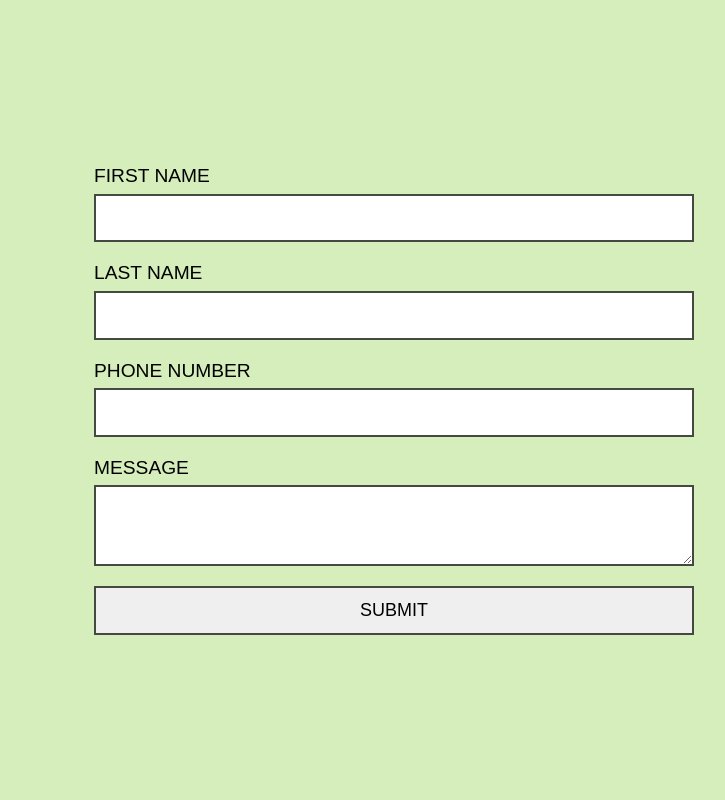
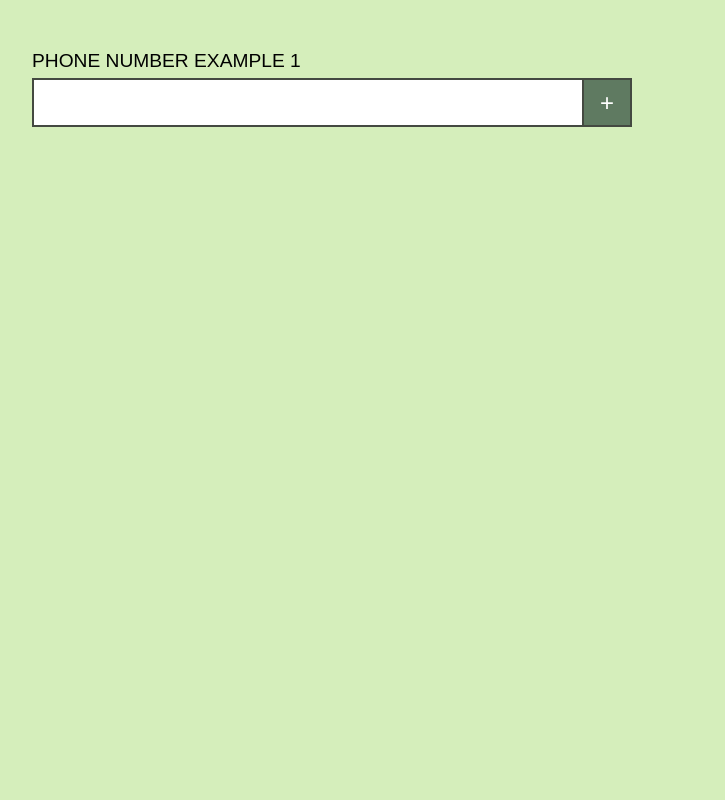
Before and after one commit to justokaycoding/unfriendly-user-form, a PHP site: page / in a window 1280 px wide. Shown: the whole page, without its empty margins (308-1033 px from the left). Run offline with PHP 8.4, Linux system fonts and the light colour scheme; data that the repository does not hold is empty; some libraries are stand-ins or nearby versions.

Commit message:
working state

```diff
--- a/index.php
+++ b/index.php
@@ -1,34 +1,16 @@
 <?php
   function formBuild(){
-    $output .= '<div class="formBuild">';
-      $output .= '<form>';
-      $output .= input('12', 'First Name');
-      $output .= input('12', 'Last Name');
-      $output .= input('12', 'Phone Number', 'number');
-      $output .= textarea('12','Message');
-      $output .= recaptcha();
-      $output .= submit('12','Message');
-      $output .= '</form>';
+    $output = '<div class="formBuild">';
+      $output .= '<div class="number_1 input_wrap">';
+        $output .= input('12', 'Phone Number Example 1', '<span class="increase">+</span>');
+      $output .= '</div>';
     $output .= '</div>';
     return $output;
   }
 
-  function input($width = '', $label = '', $type='text'){
+  function input($width = '', $label = '', $add=''){
     $cleaned = strtolower(str_replace(' ', '_', $label));
-    return '<div class="w-'.$width.'"><label for="'.$cleaned.'">'.$label.'</label><input id="'.$cleaned.'" type="'.$type.'" value="" name="'.$cleaned.'"></div>';
-  }
-
-  function textarea($width = '', $label = ''){
-    $cleaned = strtolower(str_replace(' ', '_', $label));
-    return '<div class="w-'.$width.'"><label for="'.$cleaned.'">'.$label.'</label><textarea id="'.$cleaned.'" name="'.$cleaned.'" rows="" cols="" maxlength=""></textarea></div>';
-  }
-
-  function recaptcha(){
-    return '<div class="recaptcha"></div>';
-  }
-
-  function submit($width = '', $label = ''){
-    return '<div class="w-'.$width.'"><input type="submit" value="SUBMIT"></div>';
+    return '<div class="w-'.$width.'"><label for="'.$cleaned.'">'.$label.'</label><div><input id="'.$cleaned.'" type="text" value="" name="'.$cleaned.'">'.$add.'</div></div>';
   }
 
 ?>
--- a/js.js
+++ b/js.js
@@ -4,5 +4,38 @@
       console.log( "ready!" );
   });
 
+  $(document).on("click",".number_1 .increase",function() {
+    let input = $('.number_1 input');
+    let value = input.val();
+    let cleaned = ('' + value).replace(/\D/g, '');
+
+    if(!value.length || cleaned == '9999999999'){
+      value = 1;
+    }
+    else{
+      value = formatPhoneNumber(cleaned);
+    }
+
+    input.val(value);
+
+});
+
+let formatPhoneNumber = (phoneNumber) => {
+    const phoneNumberLength = phoneNumber.length;
+
+    phoneNumber++
+    phoneNumber = phoneNumber.toString()
+
+    console.log(phoneNumber);
+
+    if (phoneNumberLength < 4) return phoneNumber;
+
+    if (phoneNumberLength < 7) {
+      return `(${phoneNumber.slice(0, 3)}) ${phoneNumber.slice(3)}`;
+    }
+
+    return `(${phoneNumber.slice(0, 3)}) ${phoneNumber.slice(3,6)}-${phoneNumber.slice(6, 10)}`;
+
+};
 
 })(jQuery)
--- a/styles.css
+++ b/styles.css
@@ -37,14 +37,38 @@ form>div {
 }
 
 .formBuild {
-  width: clamp(300px, 50vw ,600px);
+  width: clamp(300px, 50vw, 600px);
   margin: 0 auto;
 }
 
-.content-wrapper {
-  height: 100%;
+.number_1 div:not(.w-12) {
   display: flex;
-  width: 100%;
   justify-content: center;
   align-items: center;
 }
+
+.constraint {
+  max-width: 1450px;
+}
+
+input {
+  pointer-events: none;
+}
+
+.increase {
+  display: inline-block;
+  height: 100%;
+  background-color: var(--main-g3-color);
+  border: 2px solid var(--main-g4-color);
+  padding: .4rem 1rem;
+  line-height: 2rem;
+  border-left: 0;
+  font-size: 1.5rem;
+  color: #fff;
+  cursor: pointer;
+  transition: all .2s ease-in-out;
+}
+
+.increase:hover {
+  background-color: #009688;
+}
```
